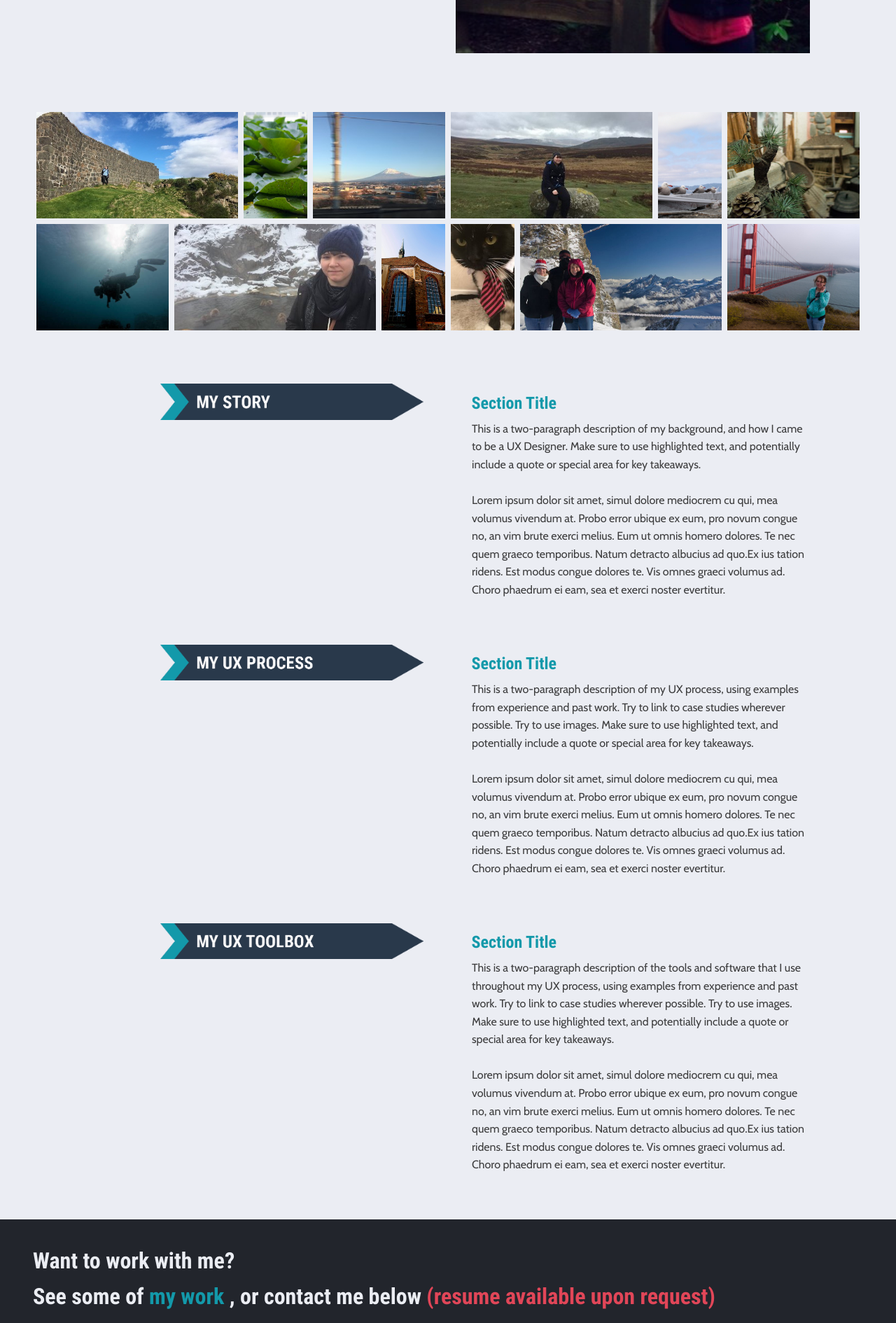
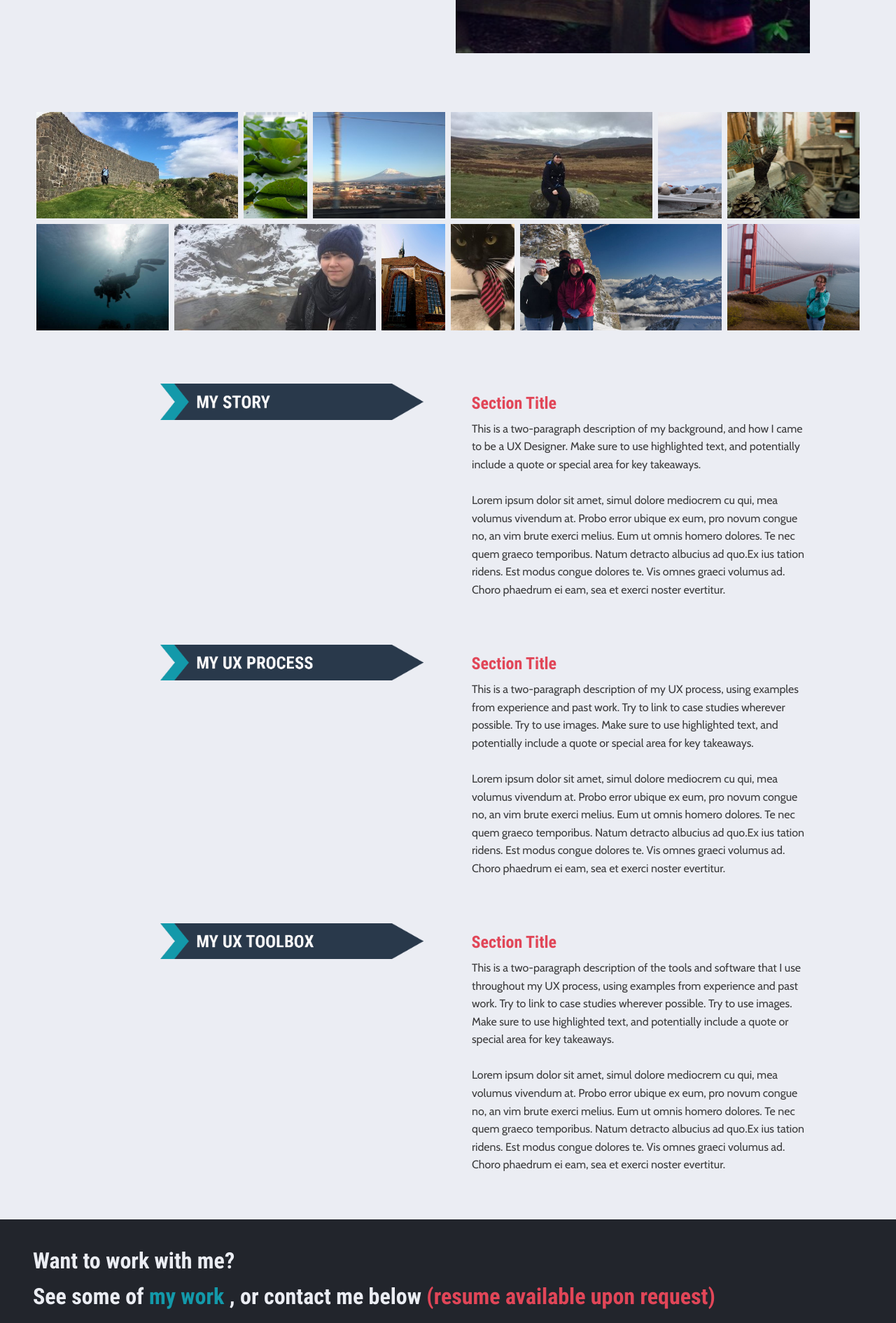
Before and after one commit to emeriwether/emeriwether.github.io, a Jekyll site: the page built from about.html, in a window 1280 px wide. Shown: the part 706-2596 px from the top of the page at 70% size. Built offline with Jekyll 4.4.1, drawn with Linux system fonts in a browser that asks for light colours.

Commit message:
change subtitles on about sections to be coral instead of aqua

```diff
--- a/about.html
+++ b/about.html
@@ -334,7 +334,7 @@ css: /css2/about.css
         </div>
         <!-- TEXT -->
         <div class="large-6 cell bodyText">
-            <h4 class="text-left aquaText">Section Title</h4>
+            <h4 class="text-left coralText">Section Title</h4>
             <p class="text-left">This is a two-paragraph description of my background, and how I came to be a UX Designer. Make sure to use highlighted text, and potentially include a quote or special area for key takeaways.<br><br>Lorem ipsum dolor sit amet, simul dolore mediocrem cu qui, mea volumus vivendum at. Probo error ubique ex eum, pro novum congue no, an vim brute exerci melius. Eum ut omnis homero dolores. Te nec quem graeco temporibus. Natum detracto albucius ad quo.Ex ius tation ridens. Est modus congue dolores te. Vis omnes graeci volumus ad. Choro phaedrum ei eam, sea et exerci noster evertitur.</p>
         </div>
     </section>
@@ -348,7 +348,7 @@ css: /css2/about.css
         </div>
         <!-- TEXT -->
         <div class="large-6 cell bodyText">
-            <h4 class="text-left aquaText">Section Title</h4>
+            <h4 class="text-left coralText">Section Title</h4>
             <p class="text-left">This is a two-paragraph description of my UX process, using examples from experience and past work. Try to link to case studies wherever possible. Try to use images. Make sure to use highlighted text, and potentially include a quote or special area for key takeaways.<br><br>Lorem ipsum dolor sit amet, simul dolore mediocrem cu qui, mea volumus vivendum at. Probo error ubique ex eum, pro novum congue no, an vim brute exerci melius. Eum ut omnis homero dolores. Te nec quem graeco temporibus. Natum detracto albucius ad quo.Ex ius tation ridens. Est modus congue dolores te. Vis omnes graeci volumus ad. Choro phaedrum ei eam, sea et exerci noster evertitur.</p>
         </div>
     </section>
@@ -362,7 +362,7 @@ css: /css2/about.css
         </div>
         <!-- TEXT -->
         <div class="large-6 cell bodyText">
-            <h4 class="text-left aquaText">Section Title</h4>
+            <h4 class="text-left coralText">Section Title</h4>
             <p class="text-left">This is a two-paragraph description of the tools and software that I use throughout my UX process, using examples from experience and past work. Try to link to case studies wherever possible. Try to use images. Make sure to use highlighted text, and potentially include a quote or special area for key takeaways.<br><br>Lorem ipsum dolor sit amet, simul dolore mediocrem cu qui, mea volumus vivendum at. Probo error ubique ex eum, pro novum congue no, an vim brute exerci melius. Eum ut omnis homero dolores. Te nec quem graeco temporibus. Natum detracto albucius ad quo.Ex ius tation ridens. Est modus congue dolores te. Vis omnes graeci volumus ad. Choro phaedrum ei eam, sea et exerci noster evertitur.</p>
         </div>
     </section>
```
